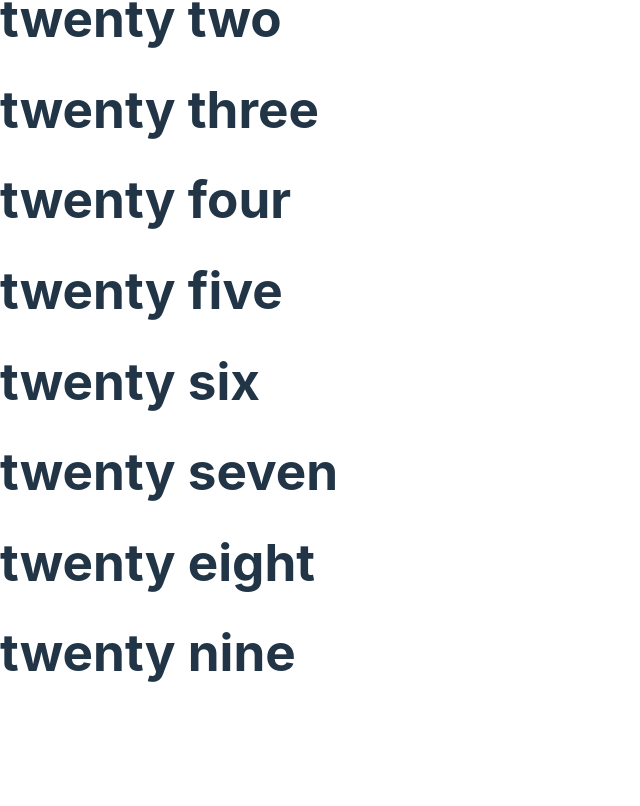
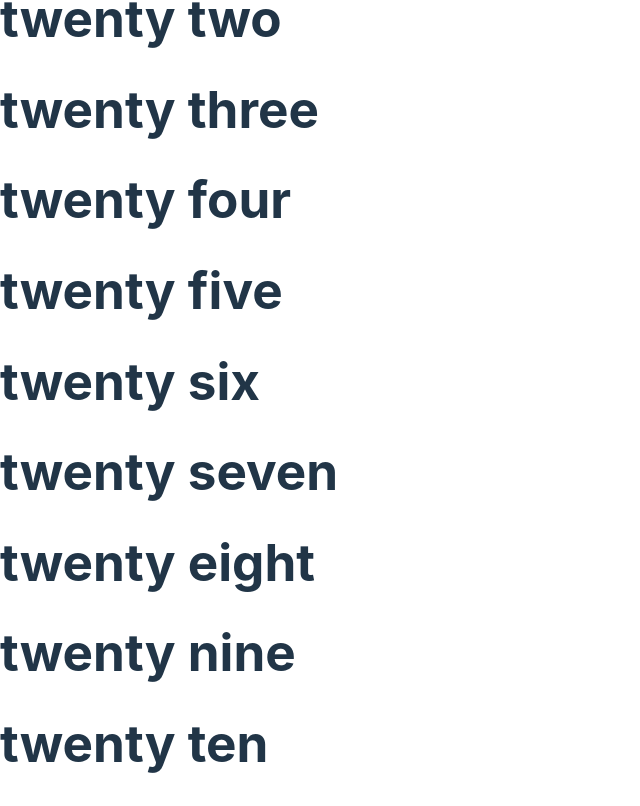
Before and after one commit to omor777/hook-form-practice, a React (Vite) app: page / in a window 1280 px wide. Shown: the part 1947-2753 px from the top of the page, without its empty margins (0-640 px from the left). Before the commit the page ends 2662 px from the top, so only its background shows below. Built offline with nearby package versions, Linux system fonts and the light colour scheme.

Commit message:
twenty ten

```diff
--- a/src/App.jsx
+++ b/src/App.jsx
@@ -30,6 +30,7 @@ const App = () => {
       <h1>twenty seven</h1>
       <h1>twenty eight</h1>
       <h1>twenty nine</h1>
+      <h1>twenty ten</h1>
     </div>
   );
 };
```
